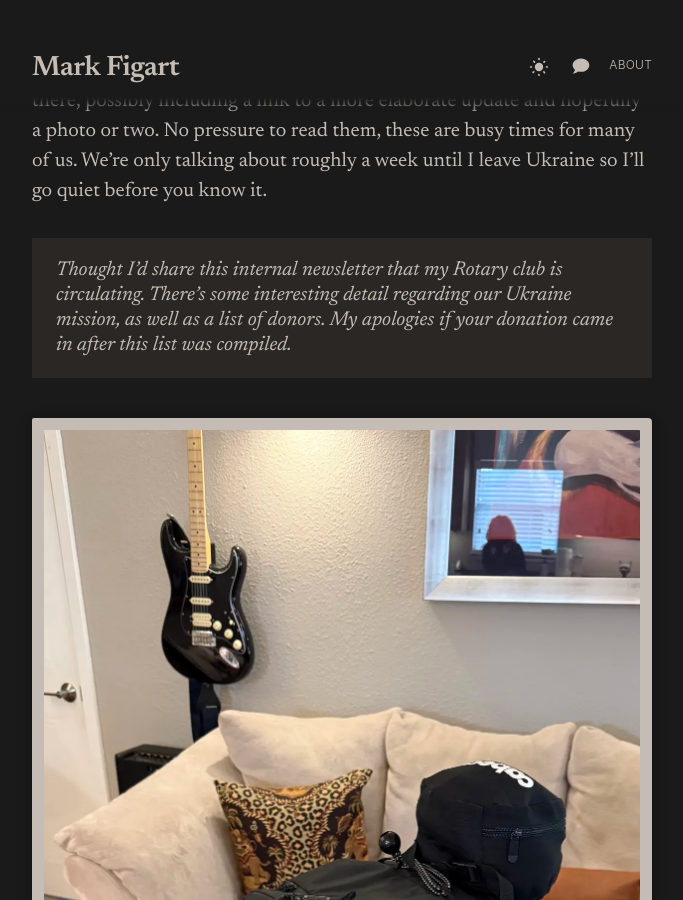
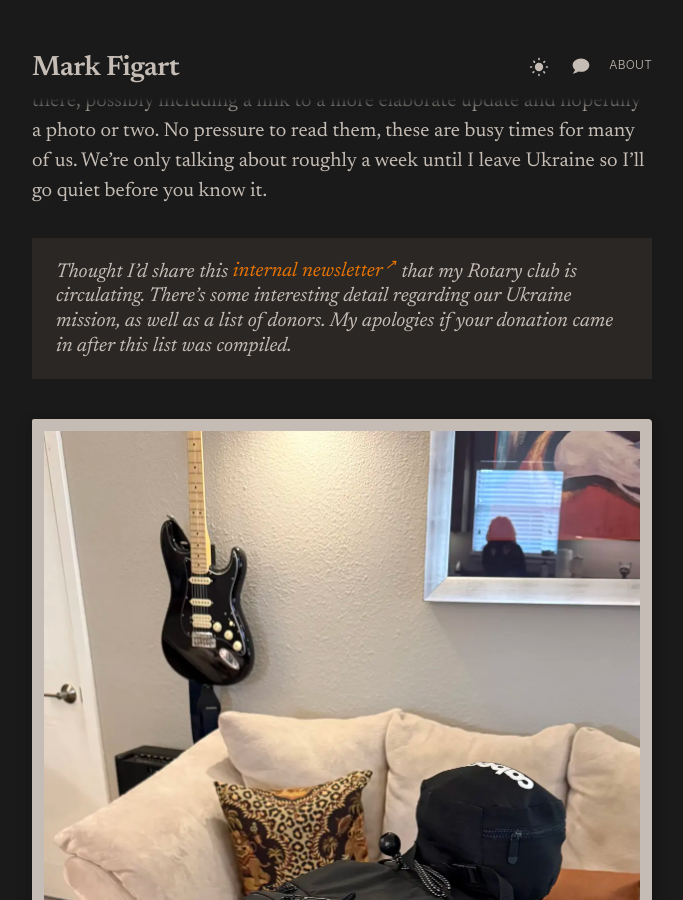
Before and after one commit to figart/60, a Jekyll site: the page built from _updates/2026-03-03-1240.md, in a window 1280 px wide and 900 px high, scrolled down 639 px. Shown: the whole window, without its empty margins (298-981 px from the left). Built offline with Jekyll 4.4.1, drawn with Linux system fonts in a browser that asks for light colours.

Commit message:
Add newsletter PDF link and open-in-new-tab targets in 2026-03-03-1240
Co-Authored-By: Claude Opus 4.6 <noreply@anthropic.com>

```diff
--- a/_updates/2026-03-03-1240.md
+++ b/_updates/2026-03-03-1240.md
@@ -16,7 +16,7 @@ The converted 4x4 patient retrieval vehicles will carry upwards of 60 people a m
 I'll share a few more updates like this one. I'll send a brief email here and there, possibly including a link to a more elaborate update and hopefully a photo or two. No pressure to read them, these are busy times for many of us. We're only talking about roughly a week until I leave Ukraine so I'll go quiet before you know it.
 
 <aside class="callout" markdown="1">
-Thought I'd share this internal newsletter that my Rotary club is circulating. There's some interesting detail regarding our Ukraine mission, as well as a list of donors. My apologies if your donation came in after this list was compiled.
+Thought I'd share this [internal newsletter](/assets/images/updates/2026-03-03-1240/RCSA-ICS-Update-10-Covering-Dec-2025-Feb-2026.pdf){:target="_blank"} that my Rotary club is circulating. There's some interesting detail regarding our Ukraine mission, as well as a list of donors. My apologies if your donation came in after this list was compiled.
 </aside>
 
-![My bag is packed, I'm ready to go](/assets/images/updates/2026-03-03-1240/bag-packed.webp)
+![My bag is packed, I'm ready to go](/assets/images/updates/2026-03-03-1240/bag-packed.webp){:target="\_blank"}
```
